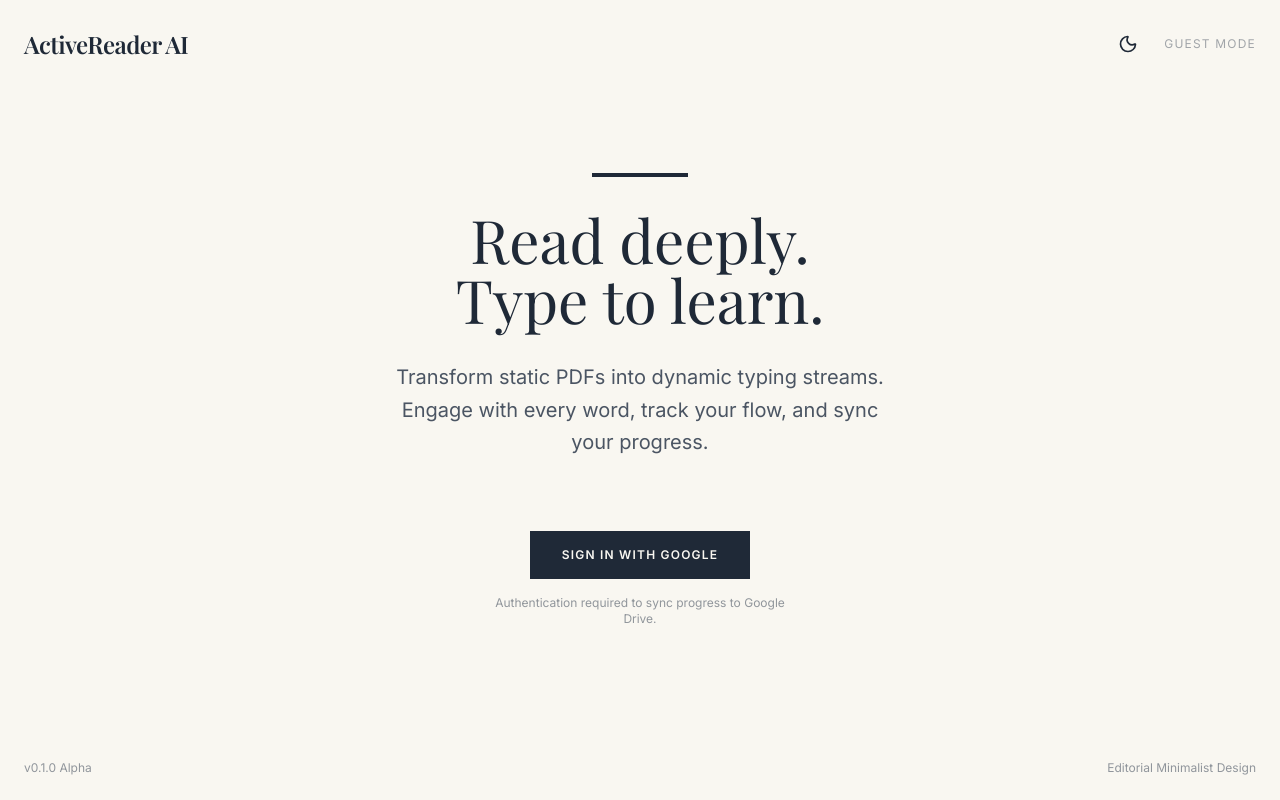
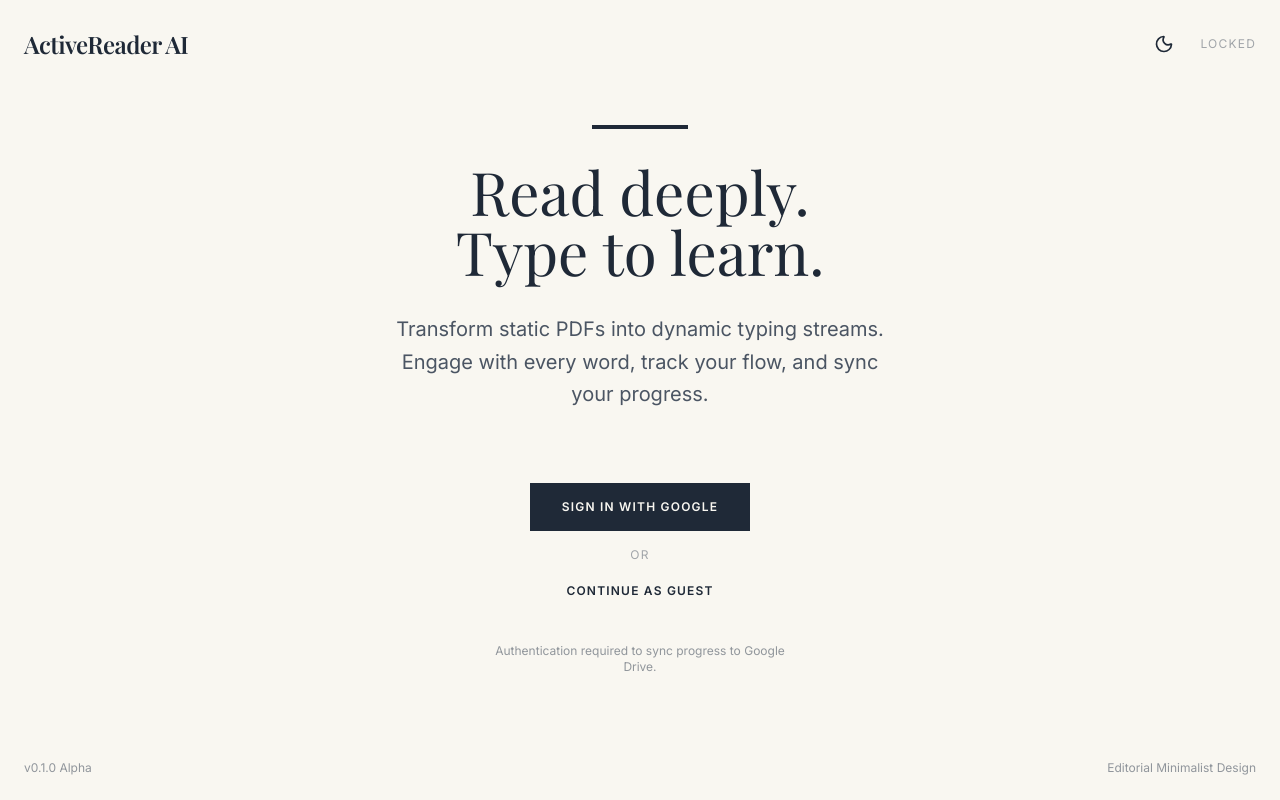
Before and after one commit to rhennigg/typeandlearn, a React (Vite) app: page / in a window 1280 px wide. Built offline with nearby package versions, Linux system fonts and the light colour scheme; no server answers; a web font is replaced by a local one.

Commit message:
Added guest mode and adjusted highlight

```diff
--- a/src/App.jsx
+++ b/src/App.jsx
@@ -14,21 +14,21 @@ import { PDFExporter } from '@/components/features/export/PDFExporter';
 const GOOGLE_CLIENT_ID = import.meta.env.VITE_GOOGLE_CLIENT_ID || "PLACEHOLDER_CLIENT_ID";
 
 function AppContent() {
-    const { isAuthenticated, user, logout } = useAuthStore();
+    const { isAuthenticated, isGuest, user, logout, setGuestMode } = useAuthStore();
     const { document, resetDocument } = useDocumentStore();
     const [appMode, setAppMode] = useState('idle'); // 'idle', 'typing', 'reading'
 
-    // Verification helper for dev mode if no file is loaded (Optional)
-    // const startDemo = () => { ... }
-
     const handleStartTyping = () => setAppMode('typing');
     const handleStartReading = () => setAppMode('reading');
-
     const handleExitSession = () => setAppMode('idle');
 
     const handleReset = () => {
         setAppMode('idle');
         resetDocument();
+    };
+
+    const handleGuestMode = () => {
+        setGuestMode(true);
     };
 
     // Active Session View
@@ -63,6 +63,8 @@ function AppContent() {
         );
     }
 
+    const showMainUI = isAuthenticated || isGuest;
+
     return (
         <div className="min-h-screen flex flex-col items-center justify-center font-serif text-ink dark:text-gray-100 transition-colors duration-500 bg-background-light dark:bg-background-dark">
             <header className="absolute top-0 w-full p-6 flex justify-between items-center z-10">
@@ -73,14 +75,15 @@ function AppContent() {
 
                 <nav className="text-sm font-sans text-ink-light space-x-4 flex items-center">
                     <ThemeToggle />
-                    {isAuthenticated ? (
+                    {showMainUI ? (
                         <>
-                            <span className="hidden sm:inline-block">Welcome, {user?.given_name}</span>
+                            {isAuthenticated && <span className="hidden sm:inline-block">Welcome, {user?.given_name}</span>}
+                            {isGuest && <span className="hidden sm:inline-block italic opacity-60">Guest Mode</span>}
                             <Button variant="ghost" size="sm" onClick={logout}>Sign Out</Button>
                             {document && <Button variant="ghost" size="sm" onClick={handleReset}>New Upload</Button>}
                         </>
                     ) : (
-                        <span className="text-xs uppercase tracking-widest opacity-50">Guest Mode</span>
+                        <span className="text-xs uppercase tracking-widest opacity-50">Locked</span>
                     )}
                 </nav>
             </header>
@@ -101,9 +104,13 @@ function AppContent() {
                 )}
 
                 <div className="pt-10 flex flex-col items-center gap-4 w-full">
-                    {!isAuthenticated ? (
-                        <div className="animate-fade-in-up">
+                    {!showMainUI ? (
+                        <div className="animate-fade-in-up flex flex-col items-center gap-4">
                             <LoginButton />
+                            <div className="flex flex-col items-center gap-2">
+                                <span className="text-xs text-ink-light opacity-50 font-sans uppercase tracking-widest">or</span>
+                                <Button variant="ghost" onClick={handleGuestMode} className="text-xs">Continue as Guest</Button>
+                            </div>
                             <p className="mt-4 text-xs text-ink-light/60 font-sans max-w-xs mx-auto">
                                 Authentication required to sync progress to Google Drive.
                             </p>
--- a/src/components/features/reading/ReadingEngine.jsx
+++ b/src/components/features/reading/ReadingEngine.jsx
@@ -23,17 +23,20 @@ export const ReadingEngine = () => {
         if (!selection || selection.isCollapsed || !containerRef.current) return;
 
         const range = selection.getRangeAt(0);
-        if (!containerRef.current.contains(range.commonAncestorContainer)) return;
+        // Ensure the selection is within our text container
+        if (!containerRef.current.contains(range.startContainer)) return;
 
-        // Calculate offsets relative to the text content
         const offsets = HighlightingHelper.getSelectionOffsets(containerRef.current);
-        if (offsets) {
+        if (offsets && (offsets.end - offsets.start) > 0) {
             setPendingHighlight({
                 start: offsets.start,
                 end: offsets.end,
                 text: selection.toString()
             });
             setShowSidebar(true);
+
+            // Clear browser selection to show our custom highlight
+            selection.removeAllRanges();
         }
     };
 
@@ -64,7 +67,12 @@ export const ReadingEngine = () => {
         if (!currentPage) return null;
 
         const pageAnnotations = annotations.filter(a => a.pageNumber === currentPageIndex + 1);
-        const highlights = pageAnnotations.flatMap(a => a.highlights || []);
+        let highlights = pageAnnotations.flatMap(a => a.highlights || []);
+
+        // Add pending highlight to the list for immediate feedback
+        if (pendingHighlight) {
+            highlights = [...highlights, pendingHighlight];
+        }
 
         return HighlightingHelper.renderTextWithHighlights(currentPage.text, highlights);
     };
--- a/src/store/useAuthStore.js
+++ b/src/store/useAuthStore.js
@@ -4,13 +4,15 @@ const useAuthStore = create((set) => ({
     user: null, // { name, email, picture }
     accessToken: null,
     isAuthenticated: false,
+    isGuest: false,
     isSyncing: false,
 
-    setUser: (user) => set({ user, isAuthenticated: !!user }),
+    setUser: (user) => set({ user, isAuthenticated: !!user, isGuest: false }),
     setAccessToken: (token) => set({ accessToken: token }),
+    setGuestMode: (isGuest) => set({ isGuest, isAuthenticated: false, user: null }),
     setSyncing: (isSyncing) => set({ isSyncing }),
 
-    logout: () => set({ user: null, accessToken: null, isAuthenticated: false }),
+    logout: () => set({ user: null, accessToken: null, isAuthenticated: false, isGuest: false }),
 }));
 
 export default useAuthStore;
```
